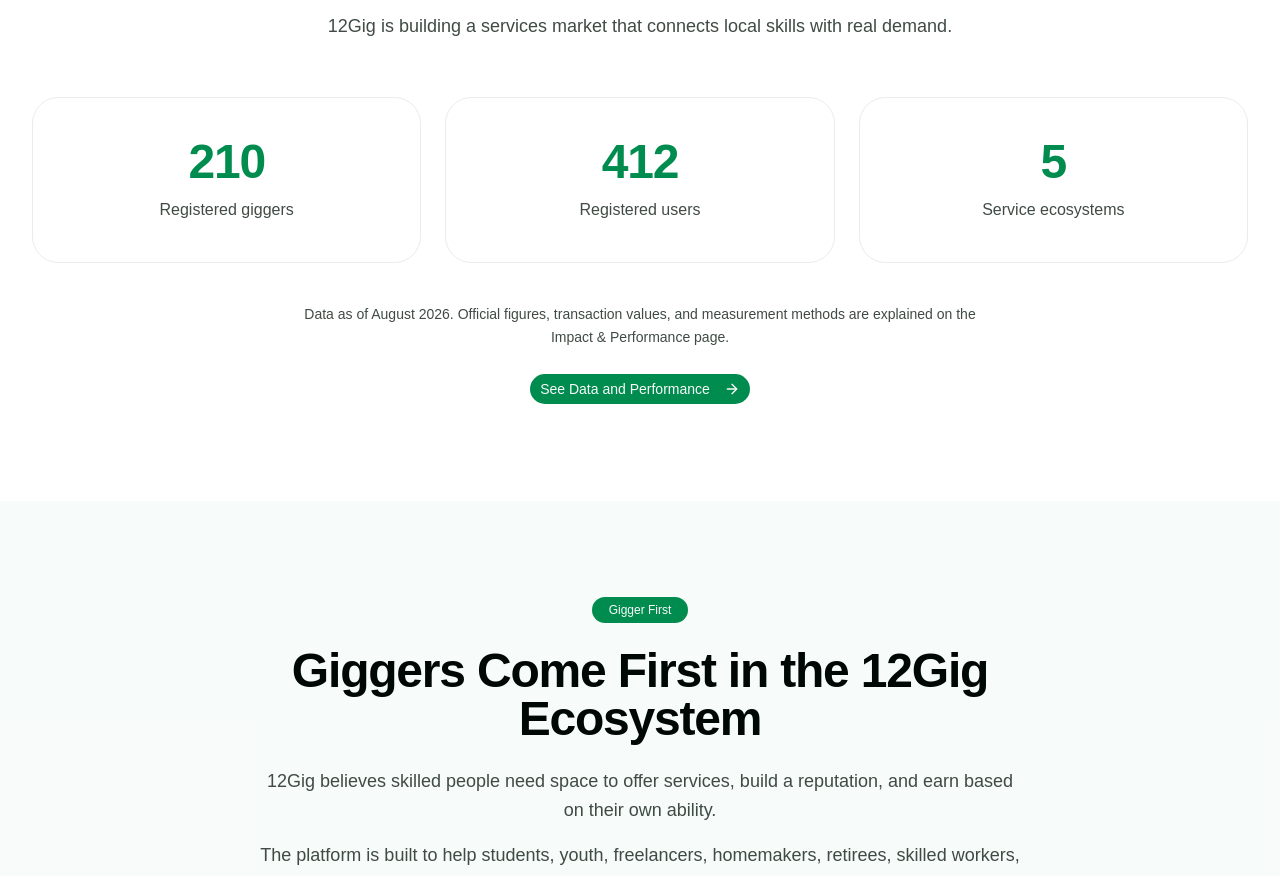
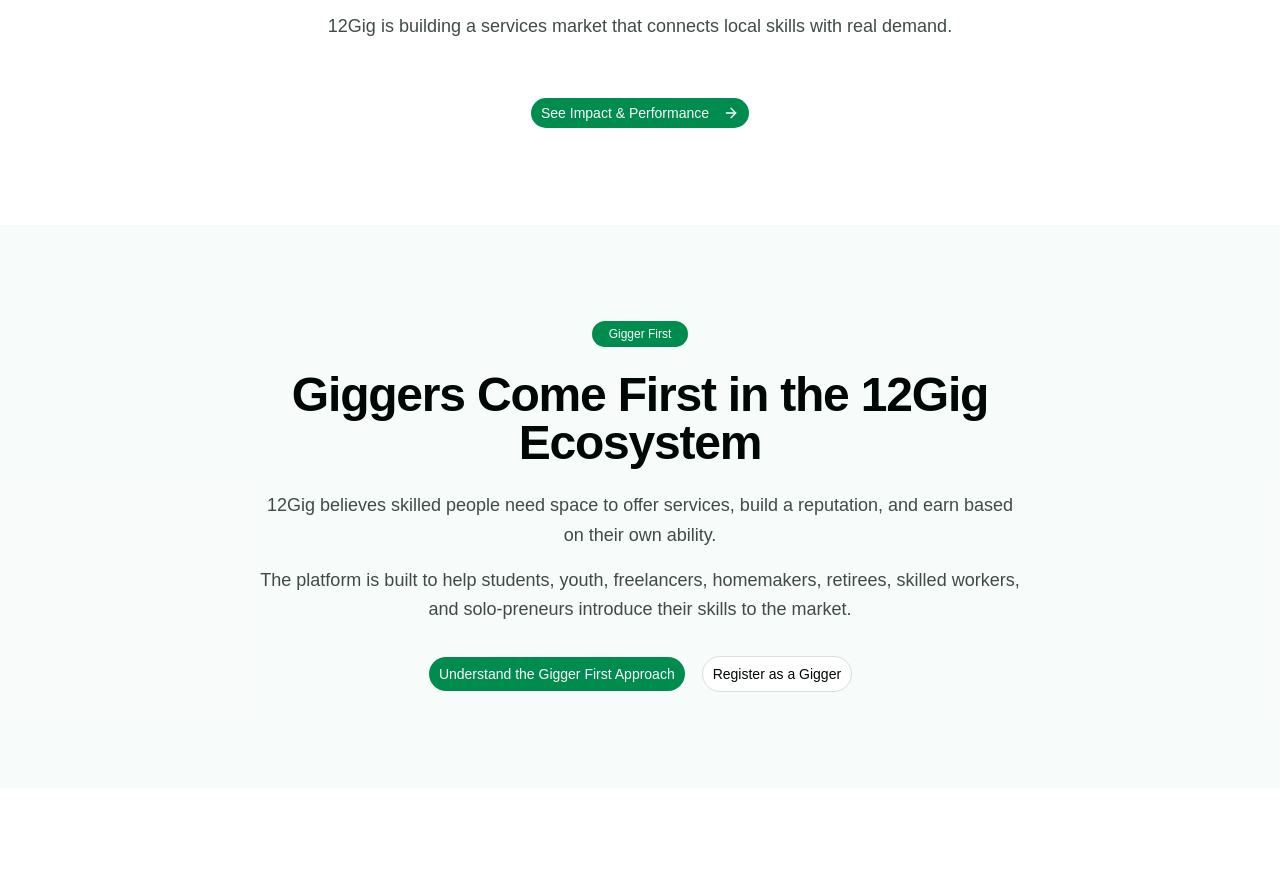
Before and after one commit to one2gig/12gigcorporatesite, a React (Vite) app: page / in a window 1280 px wide. Shown: the part 3847-4723 px from the top of the page. Built offline with nearby package versions, Linux system fonts and the light colour scheme.

Commit message:
New changes

```diff
--- a/src/i18n/en.ts
+++ b/src/i18n/en.ts
@@ -161,14 +161,7 @@
     tractionTitleAfter: 'Through Trust',
     tractionBody:
       '12Gig is building a services market that connects local skills with real demand.',
-    stats: [
-      { value: '210', label: 'Registered giggers' },
-      { value: '412', label: 'Registered users' },
-      { value: '5', label: 'Service ecosystems' },
-    ],
-    tractionNote:
-      'Data as of August 2026. Official figures, transaction values, and measurement methods are explained on the Impact & Performance page.',
-    tractionCta: 'See Data and Performance',
+    tractionCta: 'See Impact & Performance',
     giggerFirstEyebrow: 'Gigger First',
     giggerFirstTitle: 'Giggers Come First in the 12Gig Ecosystem',
     giggerFirstP1:
--- a/src/i18n/ms.ts
+++ b/src/i18n/ms.ts
@@ -163,14 +163,7 @@
     tractionTitleAfter: 'Melalui Kepercayaan',
     tractionBody:
       '12Gig sedang membina pasaran perkhidmatan yang menghubungkan kemahiran tempatan dengan permintaan sebenar.',
-    stats: [
-      { value: '210', label: 'Gigger berdaftar' },
-      { value: '412', label: 'Pengguna berdaftar' },
-      { value: '5', label: 'Ekosistem perkhidmatan' },
-    ],
-    tractionNote:
-      'Data setakat Ogos 2026. Angka rasmi, nilai transaksi dan kaedah pengukuran diterangkan dalam halaman Impak & Prestasi.',
-    tractionCta: 'Lihat Data dan Prestasi',
+    tractionCta: 'Lihat Impak & Prestasi',
     giggerFirstEyebrow: 'Gigger First',
     giggerFirstTitle: 'Gigger Menjadi Keutamaan dalam Ekosistem 12Gig',
     giggerFirstP1:
--- a/src/i18n/pagesEn.ts
+++ b/src/i18n/pagesEn.ts
@@ -762,19 +762,8 @@
     title: 'Building Opportunity That Can Be Measured',
     intro1: '12Gig is building a services market that connects local skills with real demand.',
     intro2: 'Our progress is measured through community growth, platform participation, service activity, and recorded transactions.',
-    heroCta: 'See Our Achievements',
-    heroSecondary: 'See Impact Areas',
-    statsEyebrow: '12Gig Progress',
-    statsTitle: 'From Idea to Real Economic Activity',
-    statsIntro: '12Gig is growing in stages by building a gigger community, expanding user participation, and encouraging use of local services.',
-    stats: [
-      { value: '210', label: 'Registered giggers', desc: 'People who have joined the platform to introduce skills and offer services.' },
-      { value: '412', label: 'Registered users', desc: 'People who have joined the platform to find or get services.' },
-      { value: '22', label: 'Recorded transactions', desc: 'Service engagements recorded through the 12Gig ecosystem.' },
-      { value: 'RM5,114', label: 'Transaction value', desc: 'Total value of services recorded in the reporting period.' },
-      { value: '5', label: 'Service ecosystems', desc: 'Servicing, Events, Lifestyle, Digital, and Rural.' },
-    ],
-    statsNote: 'Operating data as of August 2026 based on 12Gig platform records.',
+    heroCta: 'See Impact Areas',
+    heroSecondary: 'See How We Measure',
     areasEyebrow: 'Impact Areas',
     areasTitle: 'Opening Access to the Services Market',
     areas: [
--- a/src/i18n/pagesMs.ts
+++ b/src/i18n/pagesMs.ts
@@ -762,19 +762,8 @@
     title: 'Membina Peluang yang Boleh Diukur',
     intro1: '12Gig sedang membina pasaran perkhidmatan yang menghubungkan kemahiran tempatan dengan permintaan sebenar.',
     intro2: 'Kemajuan kami diukur melalui pertumbuhan komuniti, penyertaan platform, aktiviti perkhidmatan dan transaksi yang direkodkan.',
-    heroCta: 'Lihat Pencapaian Kami',
-    heroSecondary: 'Lihat Bidang Impak',
-    statsEyebrow: 'Kemajuan 12Gig',
-    statsTitle: 'Daripada Idea kepada Aktiviti Ekonomi Sebenar',
-    statsIntro: '12Gig berkembang secara berperingkat dengan membina komuniti gigger, memperluaskan penyertaan pengguna, dan menggalakkan penggunaan perkhidmatan tempatan.',
-    stats: [
-      { value: '210', label: 'Gigger berdaftar', desc: 'Individu yang telah menyertai platform untuk memperkenalkan kemahiran dan menawarkan perkhidmatan.' },
-      { value: '412', label: 'Pengguna berdaftar', desc: 'Individu yang telah menyertai platform untuk mencari atau mendapatkan perkhidmatan.' },
-      { value: '22', label: 'Transaksi direkodkan', desc: 'Penglibatan perkhidmatan yang direkodkan melalui ekosistem 12Gig.' },
-      { value: 'RM5,114', label: 'Nilai transaksi', desc: 'Jumlah nilai perkhidmatan yang direkodkan dalam tempoh pelaporan.' },
-      { value: '5', label: 'Ekosistem perkhidmatan', desc: 'Servicing, Events, Lifestyle, Digital dan Rural.' },
-    ],
-    statsNote: 'Data operasi setakat Ogos 2026 berdasarkan rekod platform 12Gig.',
+    heroCta: 'Lihat Bidang Impak',
+    heroSecondary: 'Lihat Cara Kami Mengukur',
     areasEyebrow: 'Bidang Impak',
     areasTitle: 'Membuka Akses kepada Pasaran Perkhidmatan',
     areas: [
--- a/src/pages/Home.tsx
+++ b/src/pages/Home.tsx
@@ -578,24 +578,9 @@
             </p>
           </motion.div>
 
-          <div className="grid grid-cols-1 gap-6 md:grid-cols-3">
-            {t.home.stats.map((stat, idx) => (
-              <motion.div
-                key={stat.label}
-                {...fadeInUp}
-                transition={{ ...fadeInUp.transition, delay: idx * 0.08 }}
-                className="rounded-3xl border border-border/60 p-10 text-center"
-              >
-                <p className="text-5xl font-black tracking-tight text-primary">{stat.value}</p>
-                <p className="mt-3 font-medium text-muted-foreground">{stat.label}</p>
-              </motion.div>
-            ))}
-          </div>
-
-          <motion.div {...fadeInUp} className="mx-auto mt-10 max-w-2xl space-y-6 text-center">
-            <p className="text-sm leading-relaxed text-muted-foreground">{t.home.tractionNote}</p>
+          <motion.div {...fadeInUp} className="mx-auto mt-10 flex justify-center">
             <Button className="rounded-full" asChild>
-              <Link to="/impact#data-platform">
+              <Link to="/impact">
                 {t.home.tractionCta}
                 <ArrowRight className="ml-2 h-4 w-4" />
               </Link>
--- a/src/pages/Impact.tsx
+++ b/src/pages/Impact.tsx
@@ -1,6 +1,5 @@
 import React from 'react';
 import { Link } from 'react-router-dom';
-import { Badge } from '@/components/ui/badge';
 import { Button } from '@/components/ui/button';
 import { PageHero, SectionBlock } from '../components/PageChrome';
 import { useI18n } from '../i18n/I18nProvider';
@@ -22,27 +21,9 @@
             <p>{p.intro2}</p>
           </>
         }
-        primary={{ href: '#pencapaian', label: p.heroCta }}
-        secondary={{ href: '#bidang-impak', label: p.heroSecondary }}
+        primary={{ href: '#bidang-impak', label: p.heroCta }}
+        secondary={{ href: '#kaedah-pengukuran', label: p.heroSecondary }}
       />
-
-      <section id="pencapaian" className="scroll-mt-24 bg-muted/30 py-20 sm:py-24">
-        <div id="data-platform" className="container mx-auto max-w-4xl scroll-mt-24 space-y-8 px-4">
-          <Badge className="rounded-full px-4 py-1">{p.statsEyebrow}</Badge>
-          <h2 className="text-3xl font-bold tracking-tight sm:text-4xl">{p.statsTitle}</h2>
-          <p className="text-lg text-muted-foreground">{p.statsIntro}</p>
-          <div className="grid gap-4 sm:grid-cols-2">
-            {p.stats.map((stat) => (
-              <div key={stat.label} className="rounded-3xl border bg-background p-8">
-                <p className="text-4xl font-black tracking-tight text-primary">{stat.value}</p>
-                <p className="mt-2 font-bold">{stat.label}</p>
-                <p className="mt-2 text-sm text-muted-foreground">{stat.desc}</p>
-              </div>
-            ))}
-          </div>
-          <p className="text-sm text-muted-foreground">{p.statsNote}</p>
-        </div>
-      </section>
 
       <SectionBlock id="bidang-impak" eyebrow={p.areasEyebrow} title={p.areasTitle}>
         <div className="space-y-4">
```
